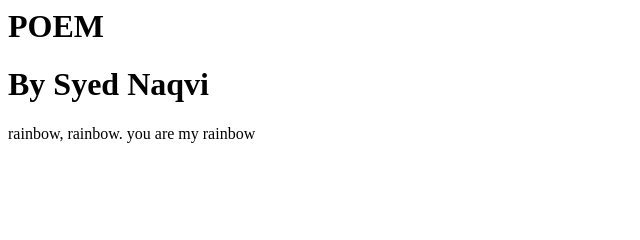
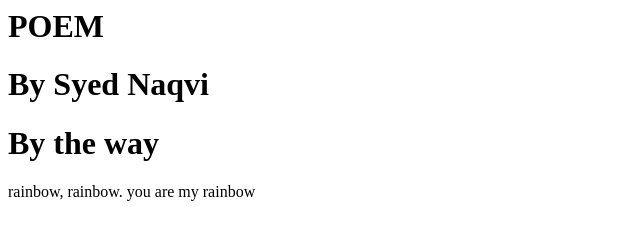
Before and after one commit to AWSLabacc/PoemWebsite1, a plain HTML site: page index.html in a window 1280 px wide. Shown: the whole page, without its empty margins (0-640 px from the left). Drawn offline with Linux system fonts and the light colour scheme.

Commit message:
Added a new line in html

```diff
--- a/index.html
+++ b/index.html
@@ -3,6 +3,7 @@
 <body>
        <h1> POEM </h1>
        <h1> By Syed Naqvi </h1>
+       <h1> By the way </h1>
       <p> rainbow, rainbow. you are my rainbow</p>
 
 
```
